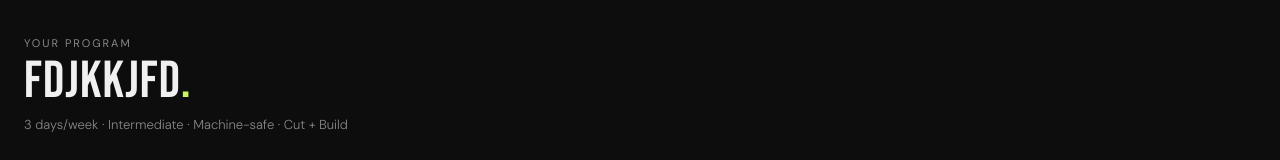
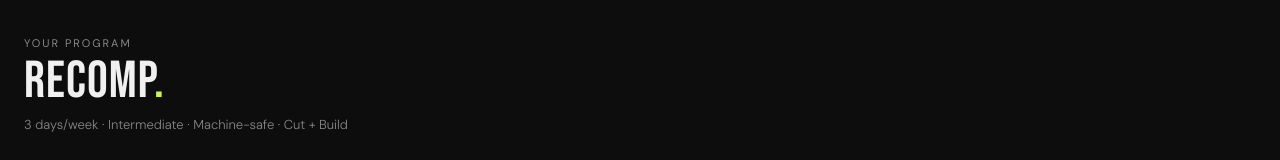
Before and after one commit to leowilsn/Gym-plan, a plain HTML site: page index.html in a window 1280 px wide. Shown: the top 160 px of the page. Drawn offline with Linux system fonts and the light colour scheme.

Commit message:
Update header title from 'fdjkkjfd' to 'Recomp'

```diff
--- a/index.html
+++ b/index.html
@@ -87,7 +87,7 @@
 
 <div class="header">
   <div class="header-label">Your Program</div>
-  <div class="header-title">fdjkkjfd<span>.</span></div>
+  <div class="header-title">Recomp<span>.</span></div>
   <div class="header-sub">3 days/week · Intermediate · Machine-safe · Cut + Build</div>
 </div>
 
```
